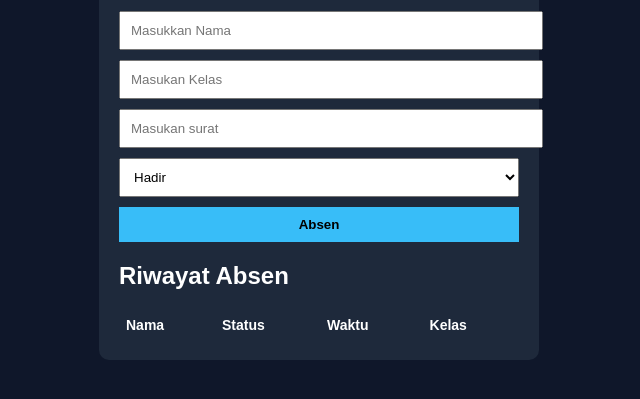
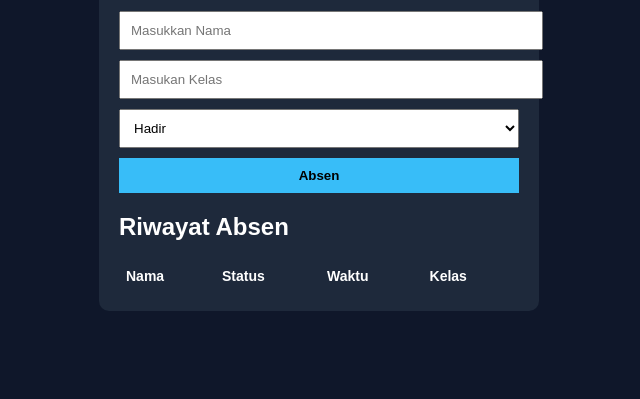
Before and after one commit to hafiizwibisono-droid/Myproject, a plain HTML site: page absen-app/index.html in a window 1280 px wide. Shown: the part 149-548 px from the top of the page, without its empty margins (321-961 px from the left). Drawn offline with Linux system fonts and the light colour scheme.

Commit message:
delet surat

```diff
--- a/absen-app/index.html
+++ b/absen-app/index.html
@@ -12,7 +12,6 @@
 
   <input type="text" id="nama" placeholder="Masukkan Nama">
   <input type="text" id="kelas" placeholder="Masukan Kelas">
-  <input type="text" id="surat dokter" placeholder="Masukan surat">
 
   <select id="status">
     <option value="Hadir">Hadir</option>
```
